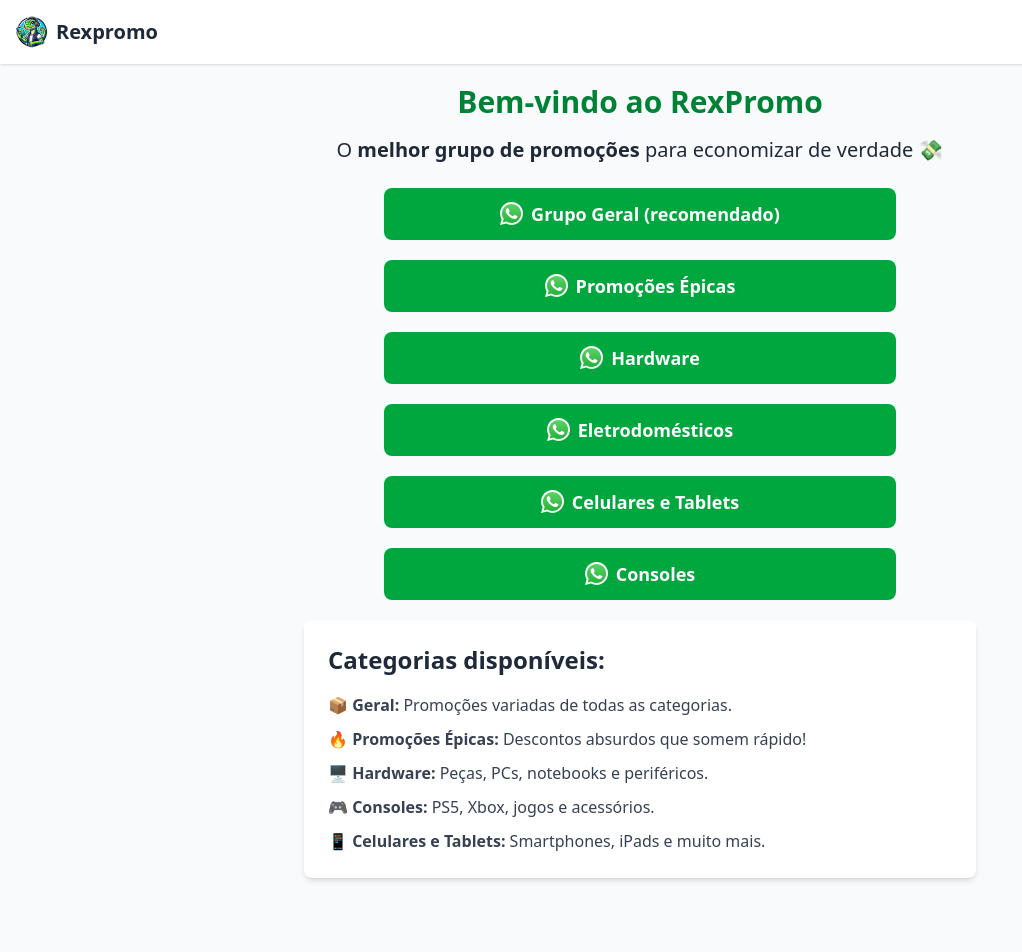
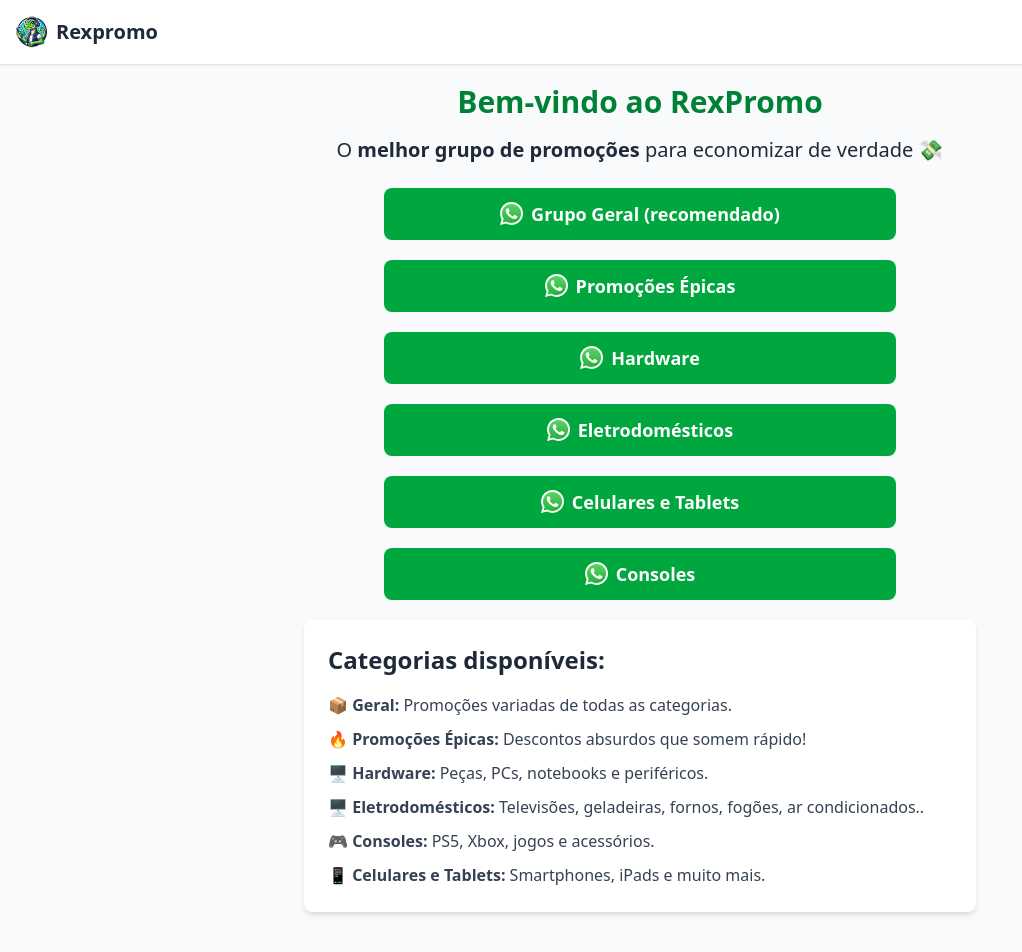
Before and after one commit to luizolivei/rexpromo-site, a Nuxt app: page / in a window 1280 px wide. Shown: the top 952 px of the page, without its empty margins (0-1022 px from the left). Built offline with nearby package versions, Linux system fonts and the light colour scheme.

Commit message:
Update index.vue

```diff
--- a/pages/index.vue
+++ b/pages/index.vue
@@ -88,6 +88,7 @@
           <li>📦 <strong>Geral:</strong> Promoções variadas de todas as categorias.</li>
           <li>🔥 <strong>Promoções Épicas:</strong> Descontos absurdos que somem rápido!</li>
           <li>🖥️ <strong>Hardware:</strong> Peças, PCs, notebooks e periféricos.</li>
+          <li>🖥️ <strong>Eletrodomésticos:</strong> Televisões, geladeiras, fornos, fogões, ar condicionados..</li>
           <li>🎮 <strong>Consoles:</strong> PS5, Xbox, jogos e acessórios.</li>
           <li>📱 <strong>Celulares e Tablets:</strong> Smartphones, iPads e muito mais.</li>
         </ul>
```
